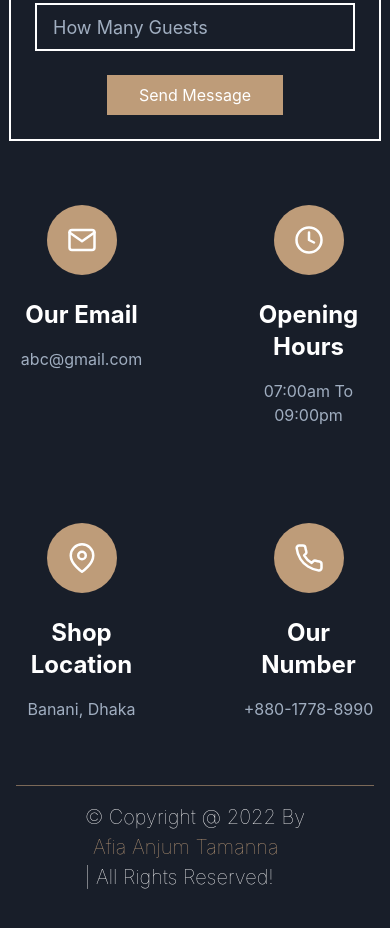
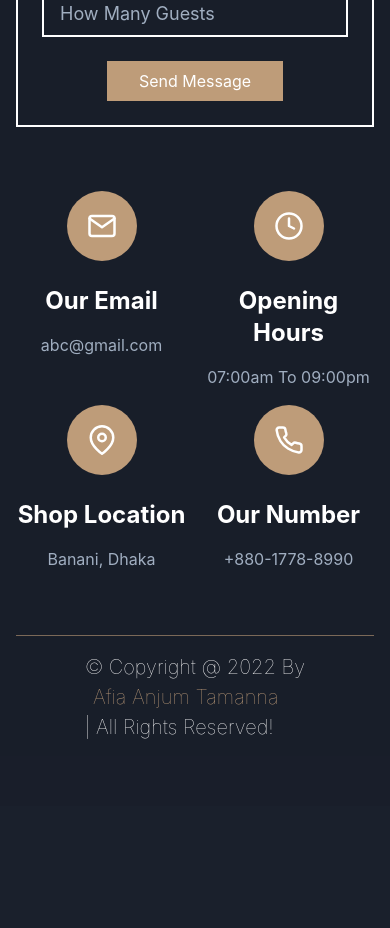
Before and after one commit to afiatamanna06/coffee_heaven, a Next.js app: page / in a window 390 px wide. Shown: the part 6680-7608 px from the top of the page. After the commit the page ends 7486 px from the top, so only its background shows below. Built offline with nearby package versions, Linux system fonts and the light colour scheme; a web font is replaced by a local one.

Commit message:
Fix responsiveness issue in mobile

```diff
--- a/components/contact/ContactSection.js
+++ b/components/contact/ContactSection.js
@@ -10,13 +10,13 @@ function ContactSection() {
             <Image flex="1" src="/contact-img.svg" w="700px" h="700px" alt="" />
             <Flex flex="1" direction="column" alignItems="center" border="2px" borderColor="white" p="6">
                 <Box fontSize={["xl", "xl", "xl", "2xl", "2xl"]} mb="6">Book A Table</Box>
-                <Input mb="6" size="lg" borderRadius="none" border="2px" borderColor="white" color="white" w={["20rem","20rem","25rem","25rem"]} placeholder="Enter Your Name" _placeholder={{ color: "gray.400" }} _hover={{ border: "2px", borderColor: "white" }} _focus={{ outline: "none" }} _active={{ outline: "none" }}></Input>
-                <Input mb="6" size="lg" borderRadius="none" border="2px" borderColor="white" color="white" w={["20rem","20rem","25rem","25rem"]} placeholder="Enter Your Number" _placeholder={{ color: "gray.400" }} _hover={{ border: "2px", borderColor: "white" }} _focus={{ outline: "none" }} _active={{ outline: "none" }}></Input>
-                <Input mb="6" size="lg" borderRadius="none" border="2px" borderColor="white" color="white" w={["20rem","20rem","25rem","25rem"]} placeholder="How Many Guests" _placeholder={{ color: "gray.400" }} _hover={{ border: "2px", borderColor: "white" }} _focus={{ outline: "none" }} _active={{ outline: "none" }}></Input>
+                <Input mb="6" size="lg" borderRadius="none" border="2px" borderColor="white" color="white" w={["full","full","25rem","25rem"]} placeholder="Enter Your Name" _placeholder={{ color: "gray.400" }} _hover={{ border: "2px", borderColor: "white" }} _focus={{ outline: "none" }} _active={{ outline: "none" }}></Input>
+                <Input mb="6" size="lg" borderRadius="none" border="2px" borderColor="white" color="white" w={["full","full","25rem","25rem"]} placeholder="Enter Your Number" _placeholder={{ color: "gray.400" }} _hover={{ border: "2px", borderColor: "white" }} _focus={{ outline: "none" }} _active={{ outline: "none" }}></Input>
+                <Input mb="6" size="lg" borderRadius="none" border="2px" borderColor="white" color="white" w={["full","full","25rem","25rem"]} placeholder="How Many Guests" _placeholder={{ color: "gray.400" }} _hover={{ border: "2px", borderColor: "white" }} _focus={{ outline: "none" }} _active={{ outline: "none" }}></Input>
                 <Button px={8} py={4} color="white" borderRadius="none" fontWeight="normal" bg="rgba(190, 156, 121, 1)" _hover={{ bg: "rgb(238, 230, 221)", borderColor: "rgb(238, 230, 221)", color: "rgb(119, 91, 60)" }} _active={{ bg: "rgb(238, 230, 221)", borderColor: "rgb(238, 230, 221)", color: "rgb(119, 91, 60)" }} _focus={{ bg: "rgb(238, 230, 221)", borderColor: "rgb(238, 230, 221)", color: "rgb(119, 91, 60)", outline: "none" }}>Send Message</Button>
             </Flex>
         </Flex>
-        <Grid templateColumns={{ base: "repeat(2, 1fr)", sm: "repeat(2, 1fr)", md: "repeat(2, 1fr)", lg: "repeat(4, 1fr)"}} gap={24} py={16}>
+        <Grid templateColumns={{ base: "repeat(2, 1fr)", sm: "repeat(2, 1fr)", md: "repeat(2, 1fr)", lg: "repeat(4, 1fr)"}} gap={[4, 4, 24, 24]} py={16}>
             {contactList.map(({title,data,Icon}) => (
                 <Flex key={title} alignItems="center" flexDir="column" textAlign="center">
                     <Box bg="rgba(190, 156, 121, 1)" p="5" rounded="full" mb="6" maxW="min-content"><Icon size={30} color="white" /></Box>
```
